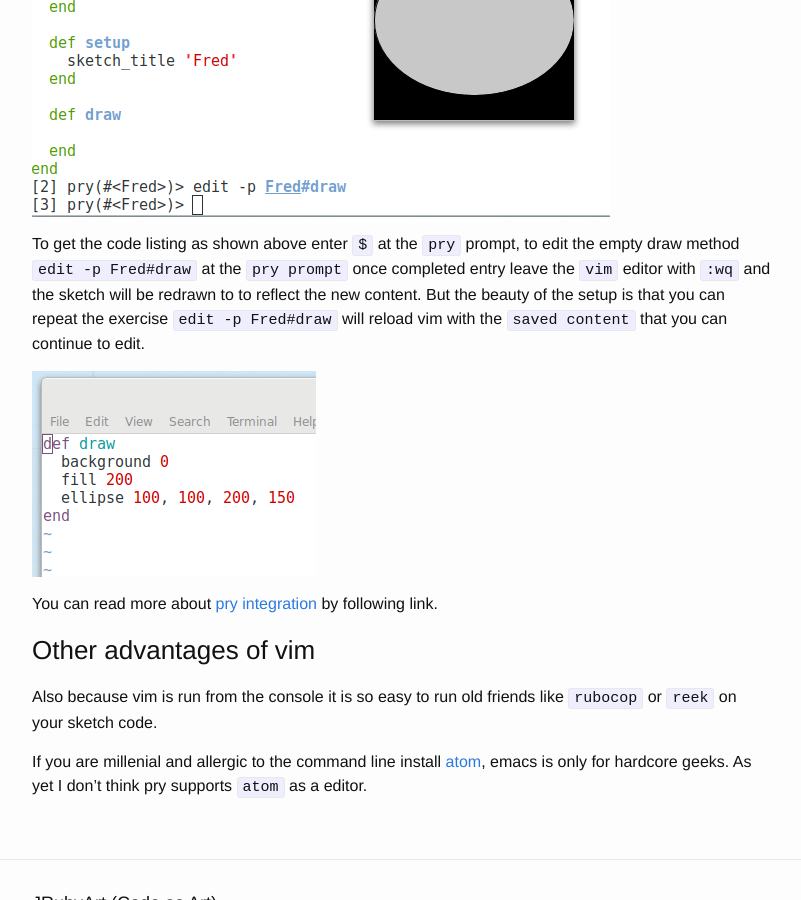
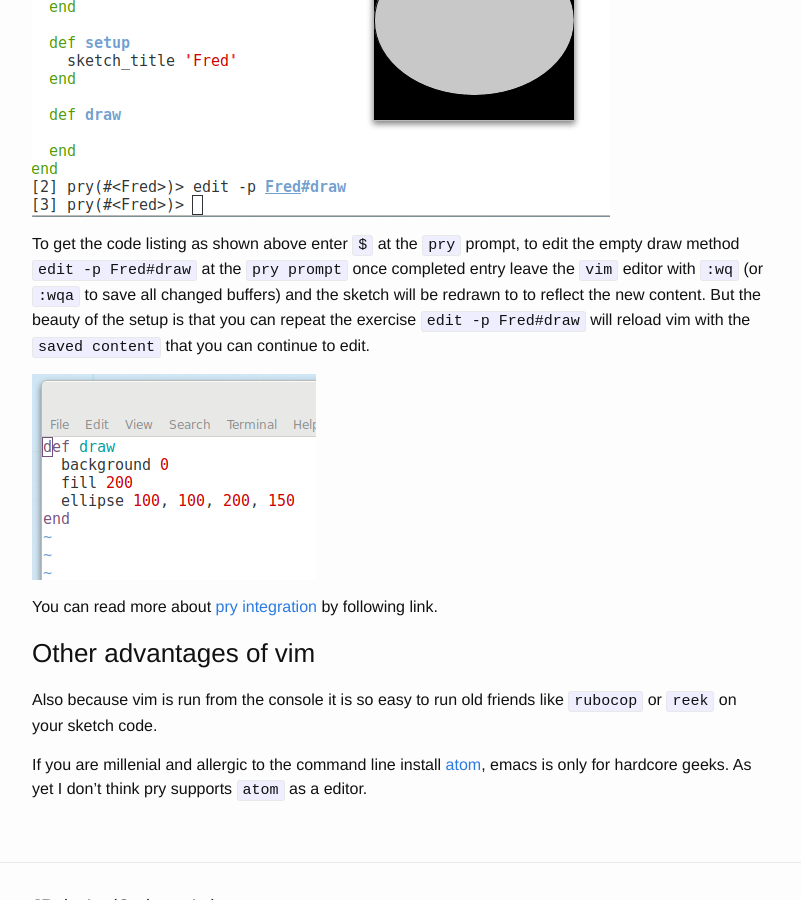
Before and after one commit to ruby-processing/JRubyArt, a Jekyll site: the page built from _editors/vim.md, in a window 1280 px wide and 900 px high, scrolled down 1455 px. Shown: the whole window, without its empty margins (238-1039 px from the left). Built offline with Jekyll 4.4.1, drawn with Linux system fonts in a browser that asks for light colours.

Commit message:
live coding in vim

```diff
--- a/_editors/vim.md
+++ b/_editors/vim.md
@@ -52,7 +52,7 @@ This should start the sketch and boot into a `pry` session:-
 ![pry session]({{ site.github.url }}/assets/fred_pry.png)
 
 To get the code listing as shown above enter `$` at the `pry` prompt, to edit the empty draw method `edit -p Fred#draw` at the `pry prompt` once completed entry leave the `vim` editor with `:wq`
-and the sketch will be redrawn to to reflect the new content. But the beauty of the setup is that you can repeat the exercise `edit -p Fred#draw` will reload vim with the `saved content` that you can continue to edit.
+ (or `:wqa` to save all changed buffers) and the sketch will be redrawn to to reflect the new content. But the beauty of the setup is that you can repeat the exercise `edit -p Fred#draw` will reload vim with the `saved content` that you can continue to edit.
 
 ![re-edit pry session]({{ site.github.url }}/assets/edit_p.png)
 
```
